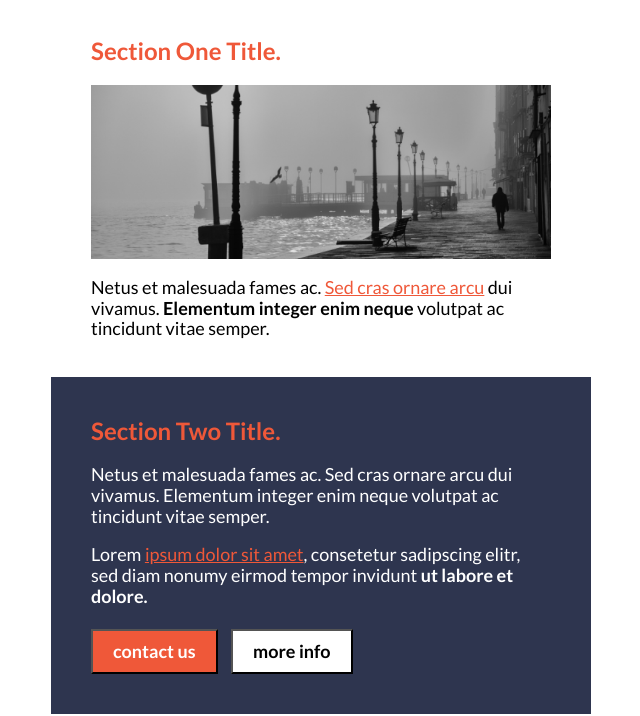
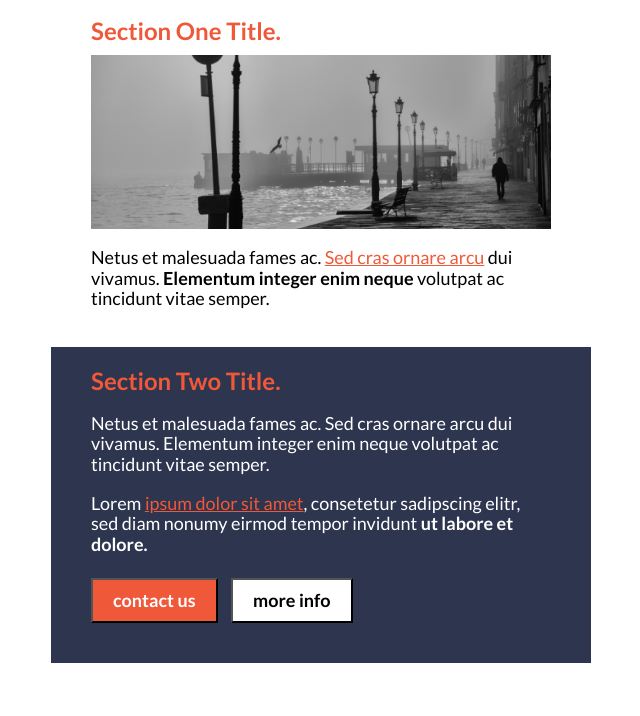
Before and after one commit to mf-dlcz/cssPractice, a website built with Vite: page index.html in a window 1280 px wide. Shown: the part 84-800 px from the top of the page, without its empty margins (319-959 px from the left). Built offline with nearby package versions, Linux system fonts and the light colour scheme.

Commit message:
Updated the margin of the section one title

```diff
--- a/style/styles.css
+++ b/style/styles.css
@@ -34,6 +34,7 @@ body {
 .section-title {
   font-size: 24px;
   color: #EF5839;
+  margin: 0 0 10px;
 }
 
 .section-one-img {
```
